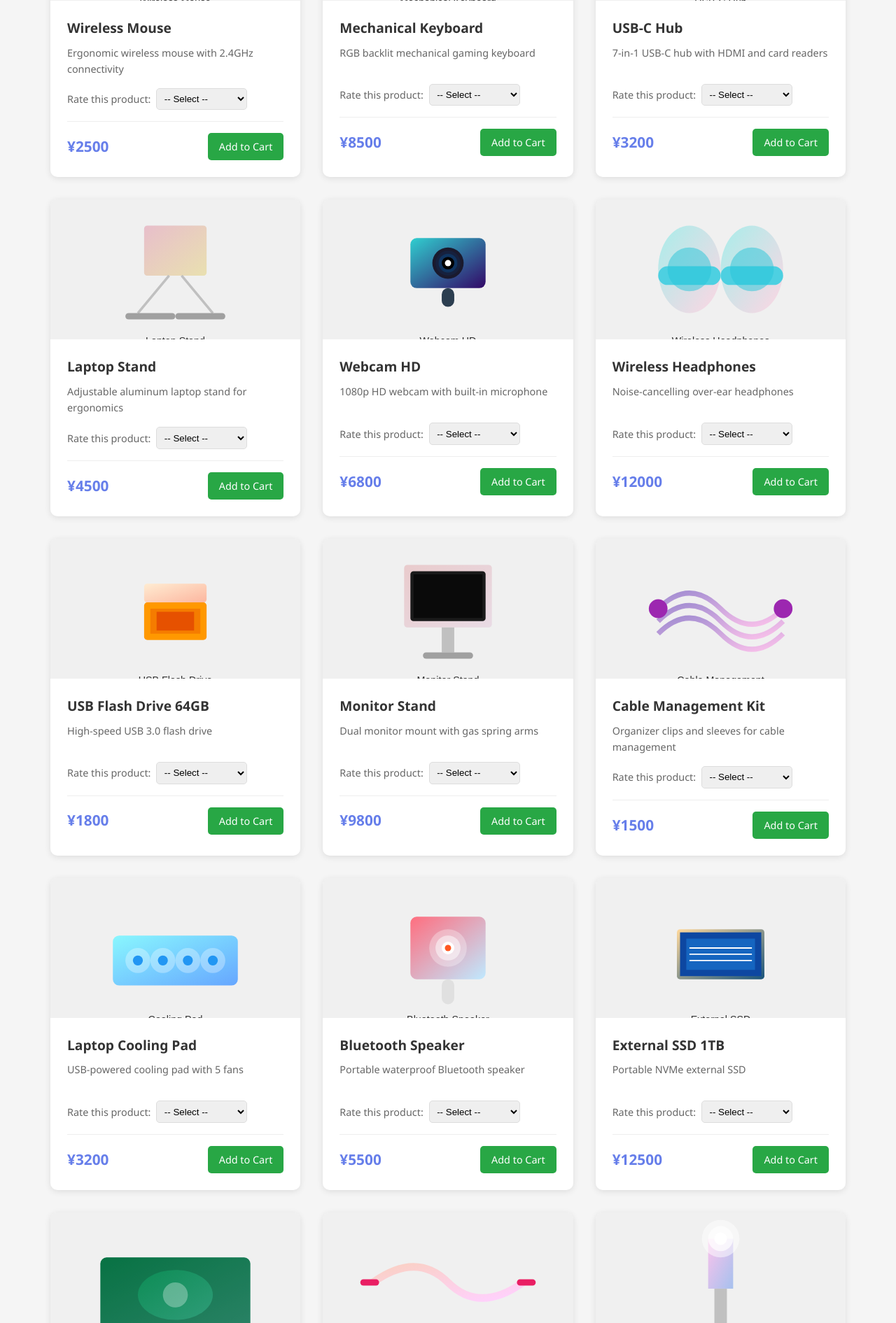
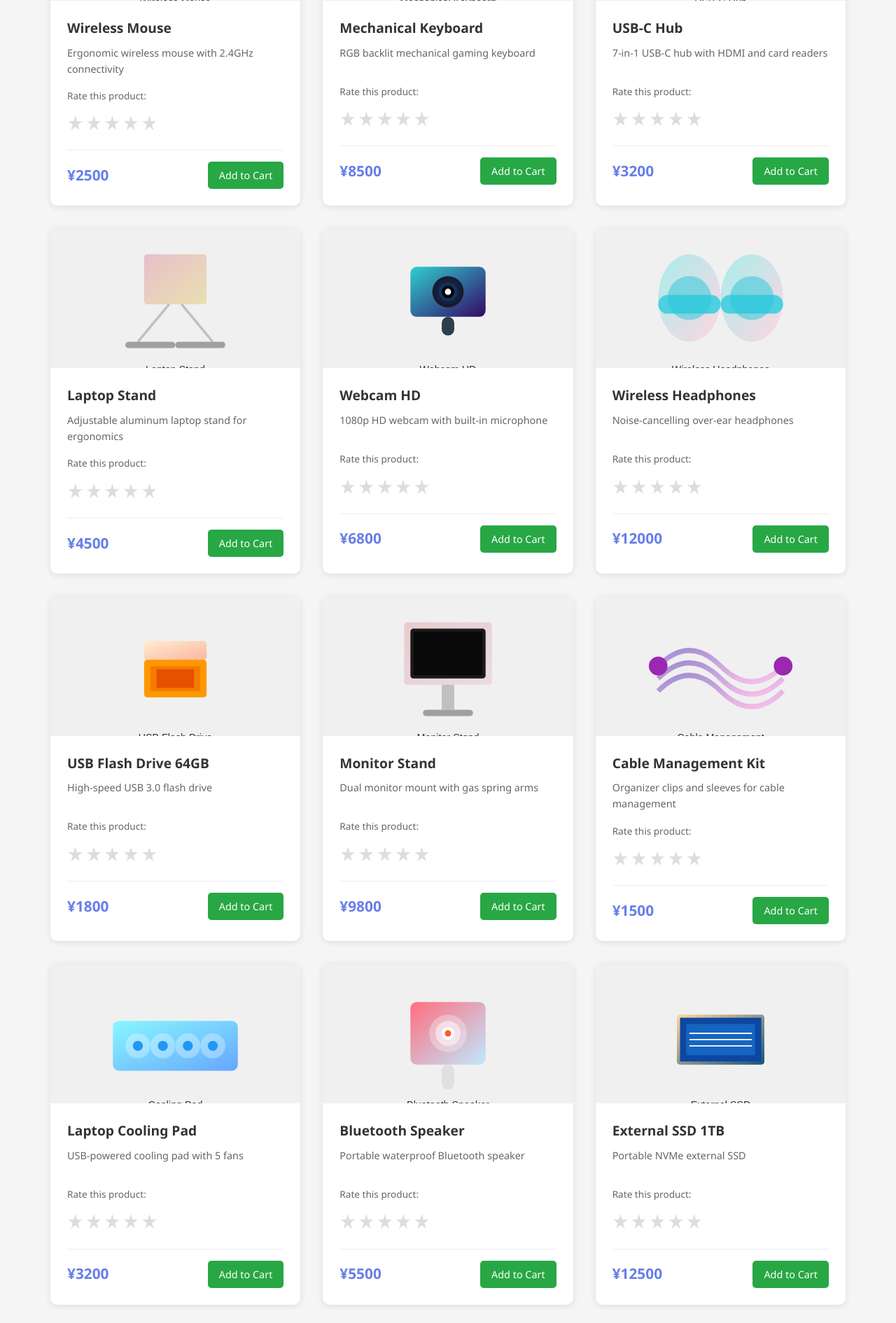
Before and after one commit to waichi/csck700-cursor-agent, a Flask app: page /products in a window 1280 px wide. Shown: the part 514-2405 px from the top of the page at 70% size. Run offline with Flask 3, Linux system fonts and the light colour scheme.

Commit message:
Improve product rating with interactive clickable star system
- Replace dropdown with clickable star icons
- Add hover effects for better UX
- Add smooth animations when selecting stars
- Auto-submit rating on click

```diff
--- a/static/css/style.css
+++ b/static/css/style.css
@@ -299,20 +299,53 @@ body {
 
 .rating-form {
     display: flex;
-    align-items: center;
-    gap: 0.5rem;
-    flex-wrap: wrap;
+    flex-direction: column;
+    gap: 0.3rem;
 }
 
-.rating-form label {
-    font-size: 0.9rem;
+.rating-form > label {
+    font-size: 0.85rem;
     color: #666;
+    font-weight: 500;
 }
 
-.rating-form select {
-    padding: 0.4rem;
-    border: 1px solid #ddd;
-    border-radius: 5px;
+.star-rating {
+    display: flex;
+    flex-direction: row-reverse;
+    justify-content: flex-end;
+    gap: 0.2rem;
+}
+
+.star-rating input[type="radio"] {
+    display: none;
+}
+
+.star-rating label {
+    font-size: 1.8rem;
+    color: #ddd;
+    cursor: pointer;
+    transition: all 0.2s ease;
+    user-select: none;
+}
+
+.star-rating label:hover,
+.star-rating label:hover ~ label {
+    color: #ffd700;
+    transform: scale(1.2);
+}
+
+.star-rating input[type="radio"]:checked ~ label {
+    color: #ffd700;
+}
+
+.star-rating input[type="radio"]:checked + label {
+    animation: starPulse 0.3s ease;
+}
+
+@keyframes starPulse {
+    0% { transform: scale(1); }
+    50% { transform: scale(1.4); }
+    100% { transform: scale(1.2); }
 }
 
 .product-footer {
--- a/templates/base.html
+++ b/templates/base.html
@@ -48,5 +48,58 @@
             <p>&copy; 2025 IKW Store. All rights reserved.</p>
         </div>
     </footer>
+
+    <script>
+        // Interactive star rating
+        document.querySelectorAll('.star-rating').forEach(function(rating) {
+            const inputs = rating.querySelectorAll('input[type="radio"]');
+            const labels = rating.querySelectorAll('label');
+
+            inputs.forEach(function(input) {
+                input.addEventListener('change', function() {
+                    const form = this.closest('form');
+                    form.submit();
+                });
+            });
+
+            labels.forEach(function(label) {
+                label.addEventListener('mouseenter', function() {
+                    const input = this.previousElementSibling;
+                    const value = input.value;
+                    highlightStars(rating, value);
+                });
+
+                label.addEventListener('mouseleave', function() {
+                    const checked = rating.querySelector('input:checked');
+                    if (checked) {
+                        highlightStars(rating, checked.value);
+                    } else {
+                        resetStars(rating);
+                    }
+                });
+            });
+        });
+
+        function highlightStars(rating, value) {
+            const labels = rating.querySelectorAll('label');
+            labels.forEach(function(label, index) {
+                if (5 - index <= value) {
+                    label.style.color = '#ffd700';
+                    label.style.transform = 'scale(1.2)';
+                } else {
+                    label.style.color = '#ddd';
+                    label.style.transform = 'scale(1)';
+                }
+            });
+        }
+
+        function resetStars(rating) {
+            const labels = rating.querySelectorAll('label');
+            labels.forEach(function(label) {
+                label.style.color = '#ddd';
+                label.style.transform = 'scale(1)';
+            });
+        }
+    </script>
 </body>
 </html>
--- a/templates/products.html
+++ b/templates/products.html
@@ -35,16 +35,20 @@
                     <h3 class="product-name">{{ product.name }}</h3>
                     <p class="product-description">{{ product.description }}</p>
                     <div class="product-rating">
-                        <form method="POST" action="{{ url_for('rate_product', product_id=product.id) }}" class="rating-form">
+                        <form method="POST" action="{{ url_for('rate_product', product_id=product.id) }}" class="rating-form" id="rating-form-{{ product.id }}">
                             <label>Rate this product:</label>
-                            <select name="rating" onchange="this.form.submit()">
-                                <option value="">-- Select --</option>
-                                <option value="1">1 ⭐</option>
-                                <option value="2">2 ⭐⭐</option>
-                                <option value="3">3 ⭐⭐⭐</option>
-                                <option value="4">4 ⭐⭐⭐⭐</option>
-                                <option value="5">5 ⭐⭐⭐⭐⭐</option>
-                            </select>
+                            <div class="star-rating" data-product-id="{{ product.id }}">
+                                <input type="radio" name="rating" value="5" id="star5-{{ product.id }}">
+                                <label for="star5-{{ product.id }}" title="5 stars">★</label>
+                                <input type="radio" name="rating" value="4" id="star4-{{ product.id }}">
+                                <label for="star4-{{ product.id }}" title="4 stars">★</label>
+                                <input type="radio" name="rating" value="3" id="star3-{{ product.id }}">
+                                <label for="star3-{{ product.id }}" title="3 stars">★</label>
+                                <input type="radio" name="rating" value="2" id="star2-{{ product.id }}">
+                                <label for="star2-{{ product.id }}" title="2 stars">★</label>
+                                <input type="radio" name="rating" value="1" id="star1-{{ product.id }}">
+                                <label for="star1-{{ product.id }}" title="1 star">★</label>
+                            </div>
                         </form>
                     </div>
                     <div class="product-footer">
```
